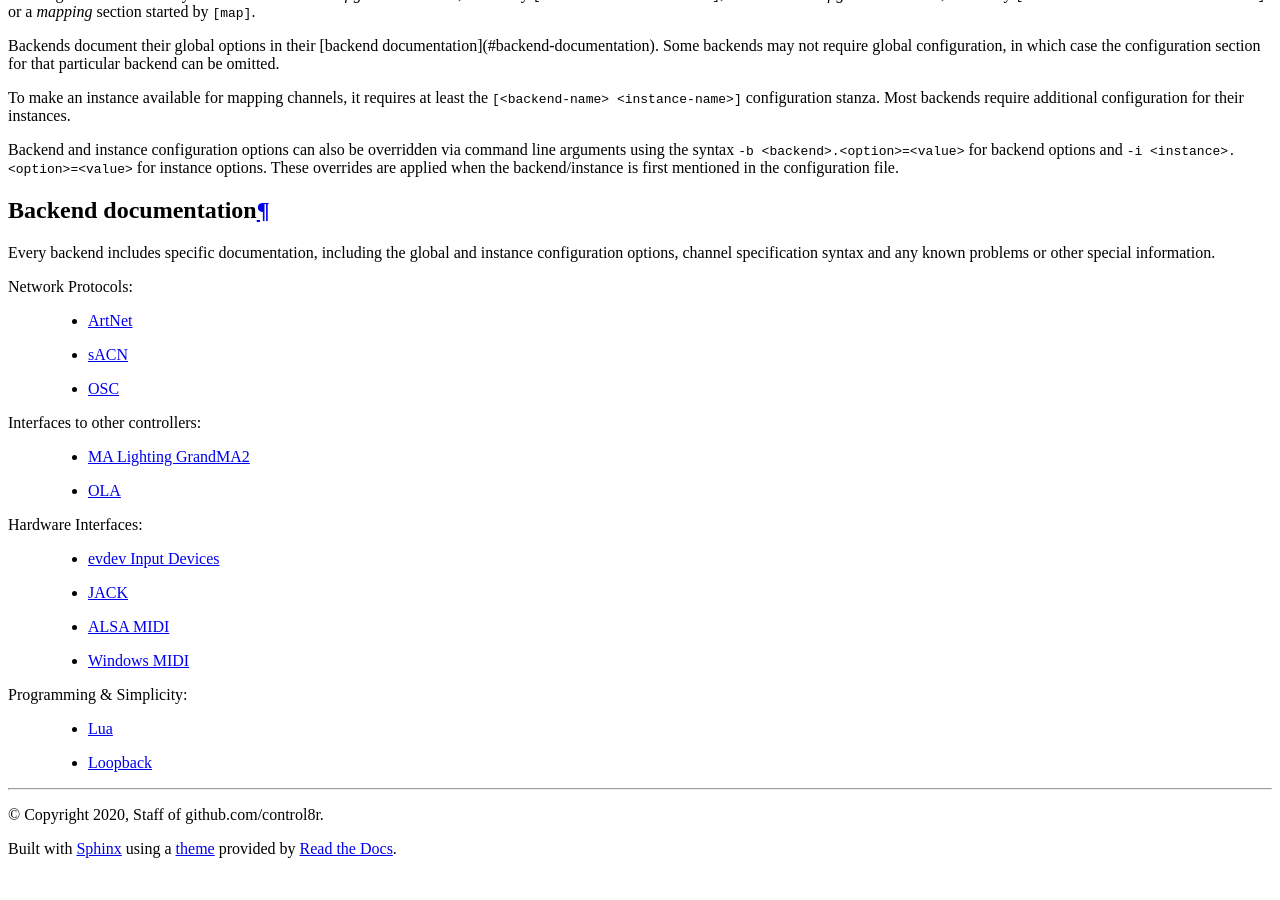
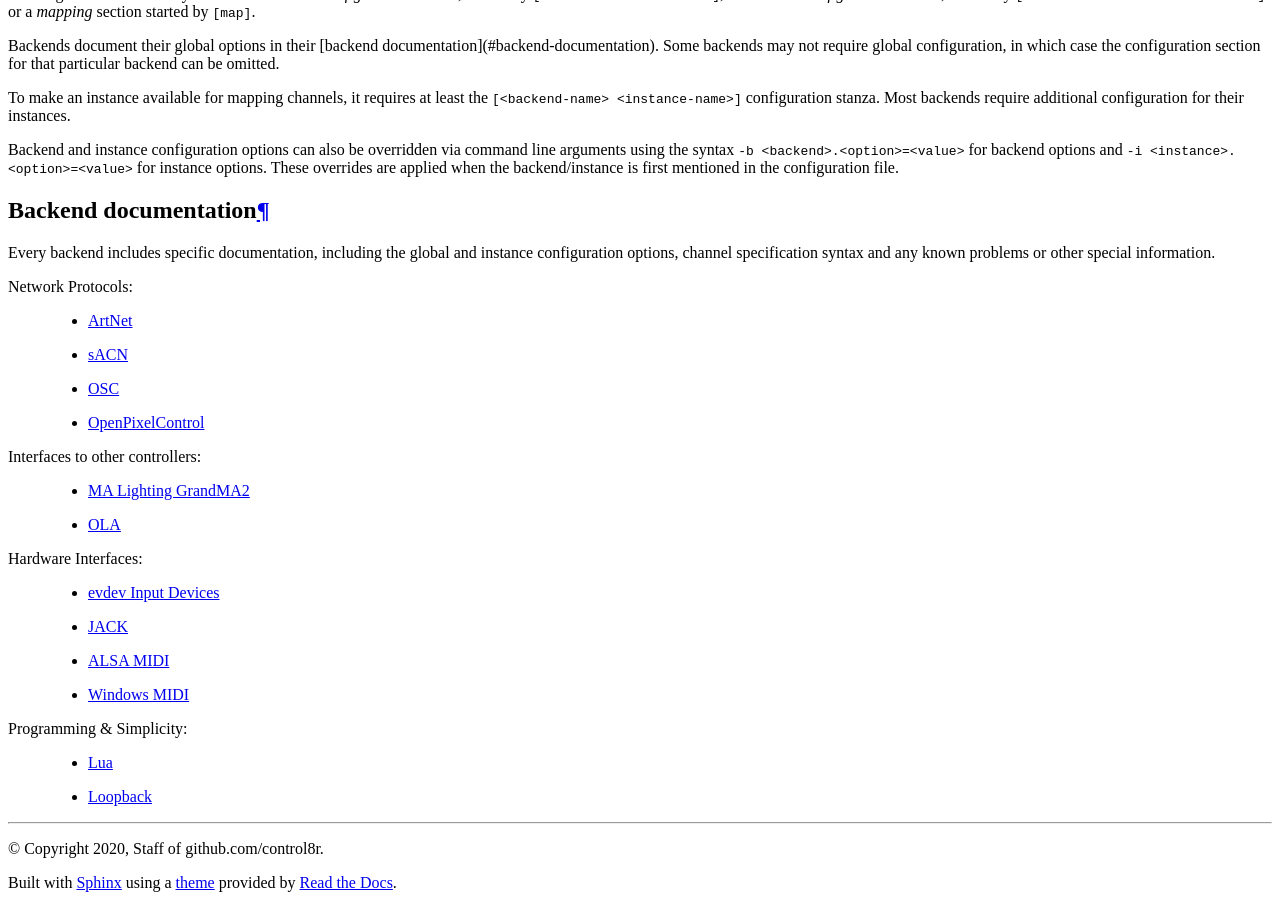
Before and after one commit to control8r/midimonster-knowledge-base, a Sphinx documentation site: the page built from source/general/Backends.rst, in a window 1280 px wide and 900 px high, scrolled down 846 px. Built offline with Sphinx 7.4.7 and the Read the Docs theme 2.0.0, drawn with Linux system fonts in a browser that asks for light colours; pages that are not in the unit, such as notebooks, are missing from menus; before the commit the page ends 1712 px from its top, so only the background shows below that.

Commit message:
Add openpixelcontrol backend

```diff
--- a/source/general/Backends.rst
+++ b/source/general/Backends.rst
@@ -8,6 +8,7 @@
 .. _OLA: ../midimonster/backends/ola.html
 .. _OSC: ../midimonster/backends/osc.html
 .. _sACN: ../midimonster/backends/sacn.html
+.. _OpenPixelControl: ../midimonster/backends/openpixelcontrol.html
 .. _`Windows MIDI`: ../midimonster/backends/winmidi.html
 
 What are backends?
@@ -56,6 +57,7 @@ Network Protocols:
    * ArtNet_
    * sACN_
    * OSC_
+   * OpenPixelControl_
 
 Interfaces to other controllers:
    * `MA Lighting GrandMA2`_
```
